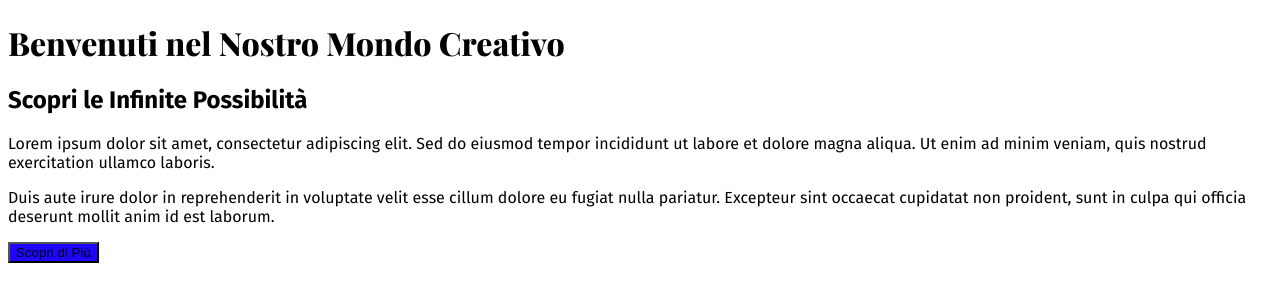
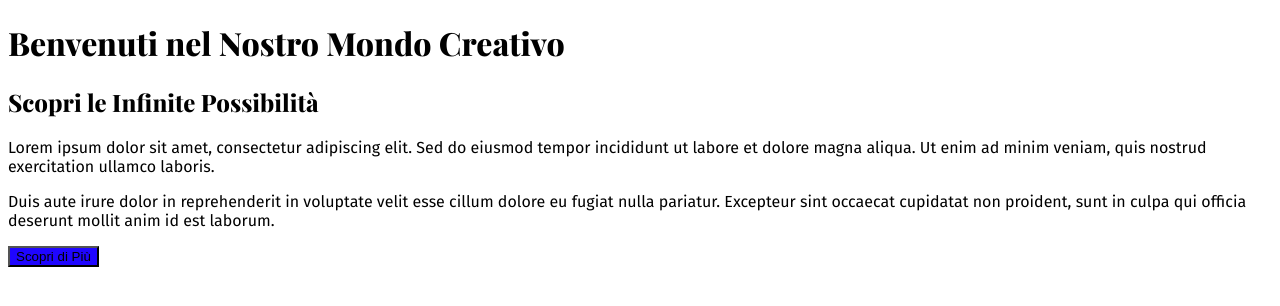
Before and after one commit to federica-uiux/figmatokens, a website: page index-page.html in a window 1280 px wide. Drawn offline with nearby package versions, Linux system fonts and the light colour scheme.

Commit message:
Update index-page.html

```diff
--- a/index-page.html
+++ b/index-page.html
@@ -17,7 +17,7 @@
         <h1 style="font-family: var(--font-families-playfair-display);">Benvenuti nel Nostro Mondo Creativo</h1>
 
         <!-- H2 utilizzando il token typography.H2 -->
-        <h2 style="font-family: var(--font-families-fira-sans);">Scopri le Infinite Possibilità</h2>
+        <h2 style="font-family: var(--font-families-playfair-display);">Scopri le Infinite Possibilità</h2>
 
         <!-- Paragrafo large utilizzando il token typography.P large -->
         <p class="p-large" style="font-family: var(--font-families-fira-sans);">Lorem ipsum dolor sit amet, consectetur adipiscing elit. Sed do eiusmod tempor incididunt ut labore et dolore magna aliqua. Ut enim ad minim veniam, quis nostrud exercitation ullamco laboris.</p>
```
